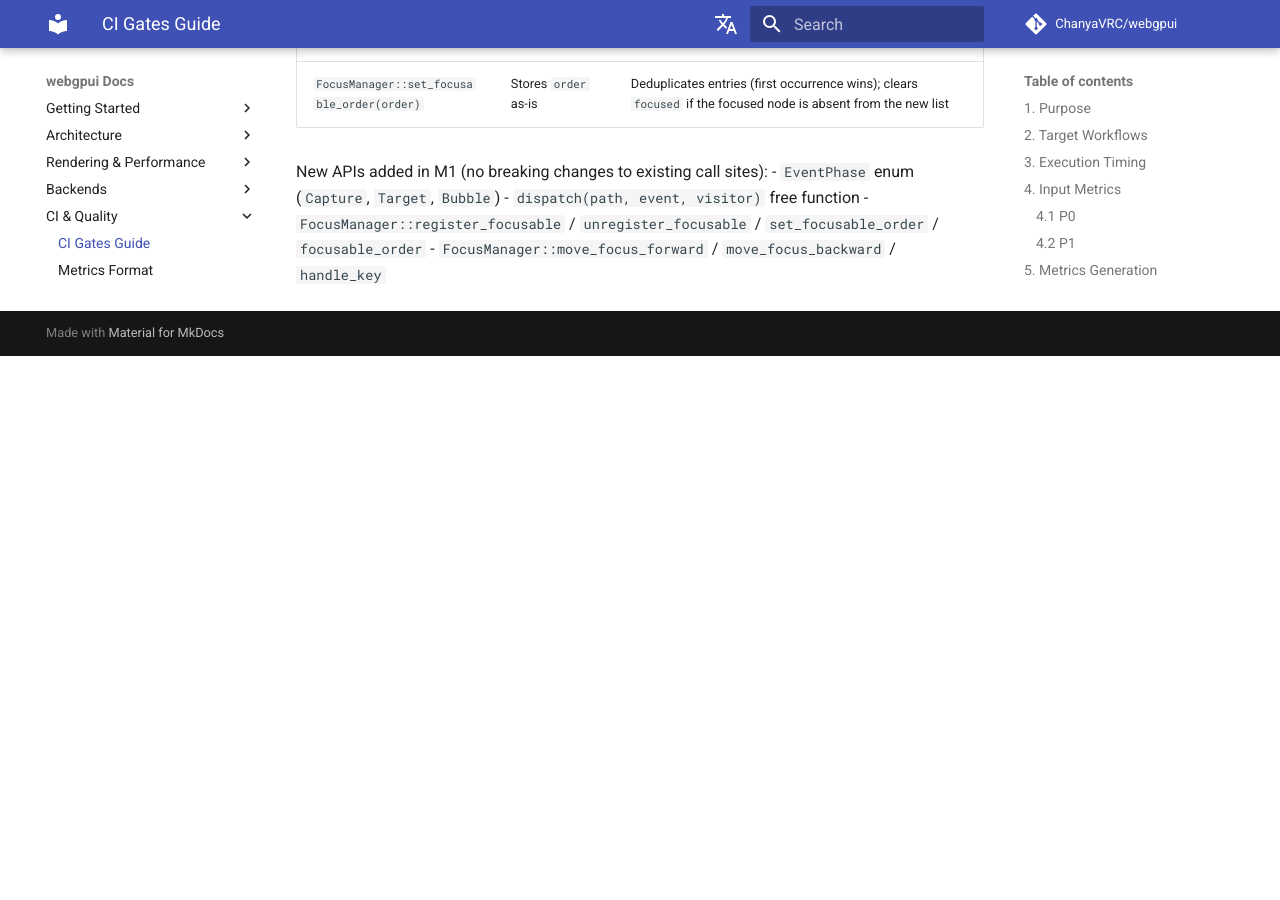
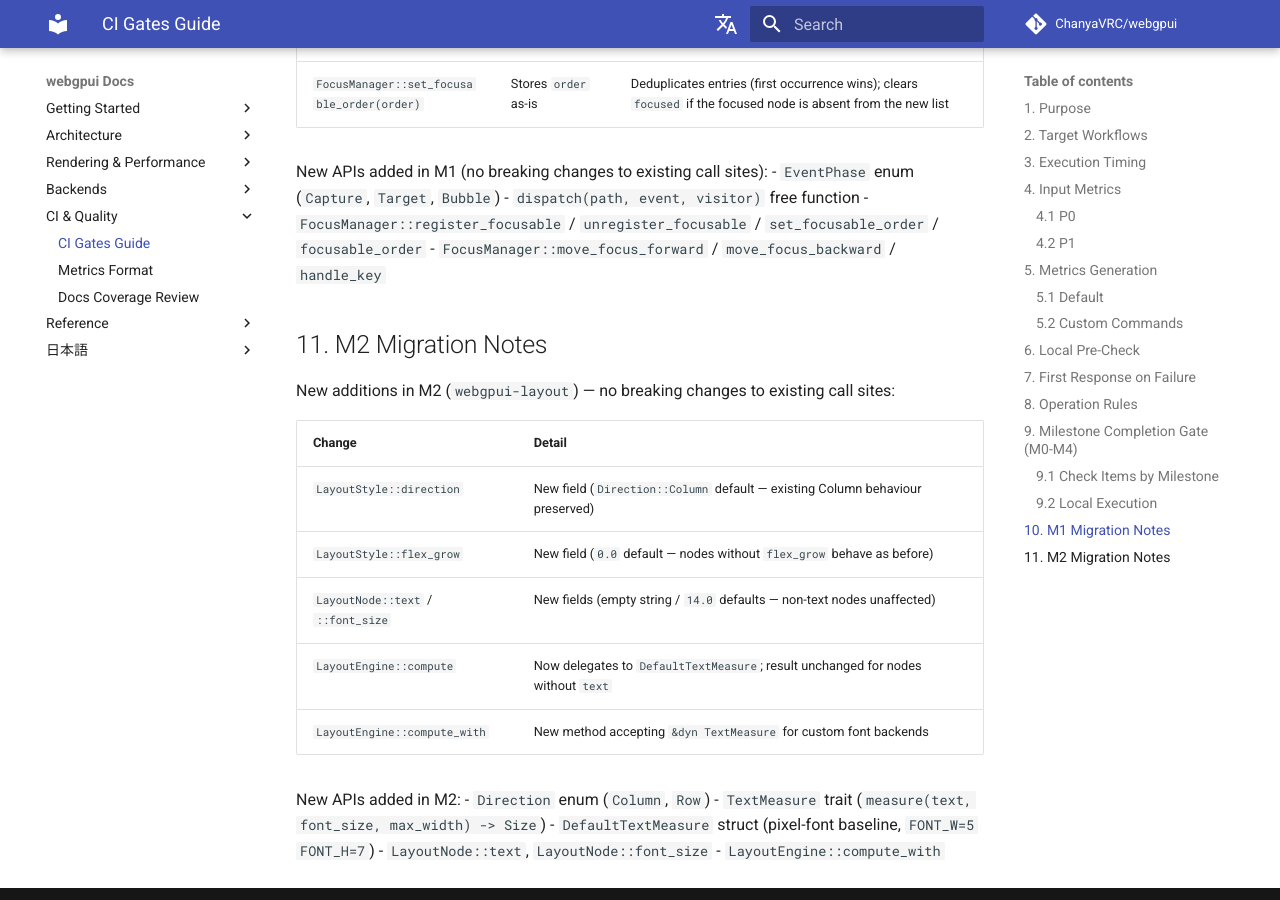
Before and after one commit to ChanyaVRC/webgpui, an MkDocs documentation site: the page built from docs/ci-gates.md, in a window 1280 px wide and 900 px high, scrolled down 3053 px. Built offline with MkDocs 1.6.1 and Material for MkDocs 9.7.7, drawn with Linux system fonts in a browser that asks for light colours; comment, search, counter and statistics services are not loaded; before the commit the page ends 3409 px from its top, so only the background shows below that.

Commit message:
docs(m2): update workspace-architecture and ci-gates EN/JA for M2
Closes #28

- workspace-architecture.md (EN+JA): expand §3.13 webgpui-layout to
  describe Direction, flex_grow, TextMeasure, and text node auto-sizing
- ci-gates.md (EN+JA): add §11 M2 migration notes listing new fields,
  new APIs, and backward-compatibility guarantees

```diff
--- a/docs/ci-gates.md
+++ b/docs/ci-gates.md
@@ -95,3 +95,22 @@ New APIs added in M1 (no breaking changes to existing call sites):
 - `dispatch(path, event, visitor)` free function
 - `FocusManager::register_focusable` / `unregister_focusable` / `set_focusable_order` / `focusable_order`
 - `FocusManager::move_focus_forward` / `move_focus_backward` / `handle_key`
+
+## 11. M2 Migration Notes
+
+New additions in M2 (`webgpui-layout`) — no breaking changes to existing call sites:
+
+| Change | Detail |
+| --- | --- |
+| `LayoutStyle::direction` | New field (`Direction::Column` default — existing Column behaviour preserved) |
+| `LayoutStyle::flex_grow` | New field (`0.0` default — nodes without `flex_grow` behave as before) |
+| `LayoutNode::text` / `::font_size` | New fields (empty string / `14.0` defaults — non-text nodes unaffected) |
+| `LayoutEngine::compute` | Now delegates to `DefaultTextMeasure`; result unchanged for nodes without `text` |
+| `LayoutEngine::compute_with` | New method accepting `&dyn TextMeasure` for custom font backends |
+
+New APIs added in M2:
+- `Direction` enum (`Column`, `Row`)
+- `TextMeasure` trait (`measure(text, font_size, max_width) -> Size`)
+- `DefaultTextMeasure` struct (pixel-font baseline, `FONT_W=5 FONT_H=7`)
+- `LayoutNode::text`, `LayoutNode::font_size`
+- `LayoutEngine::compute_with`
```
Also changed, not shown: docs/ja/ci-gates.md (+19 -0 lines), docs/ja/workspace-architecture.md (+5 -2 lines), docs/workspace-architecture.md (+5 -2 lines).
